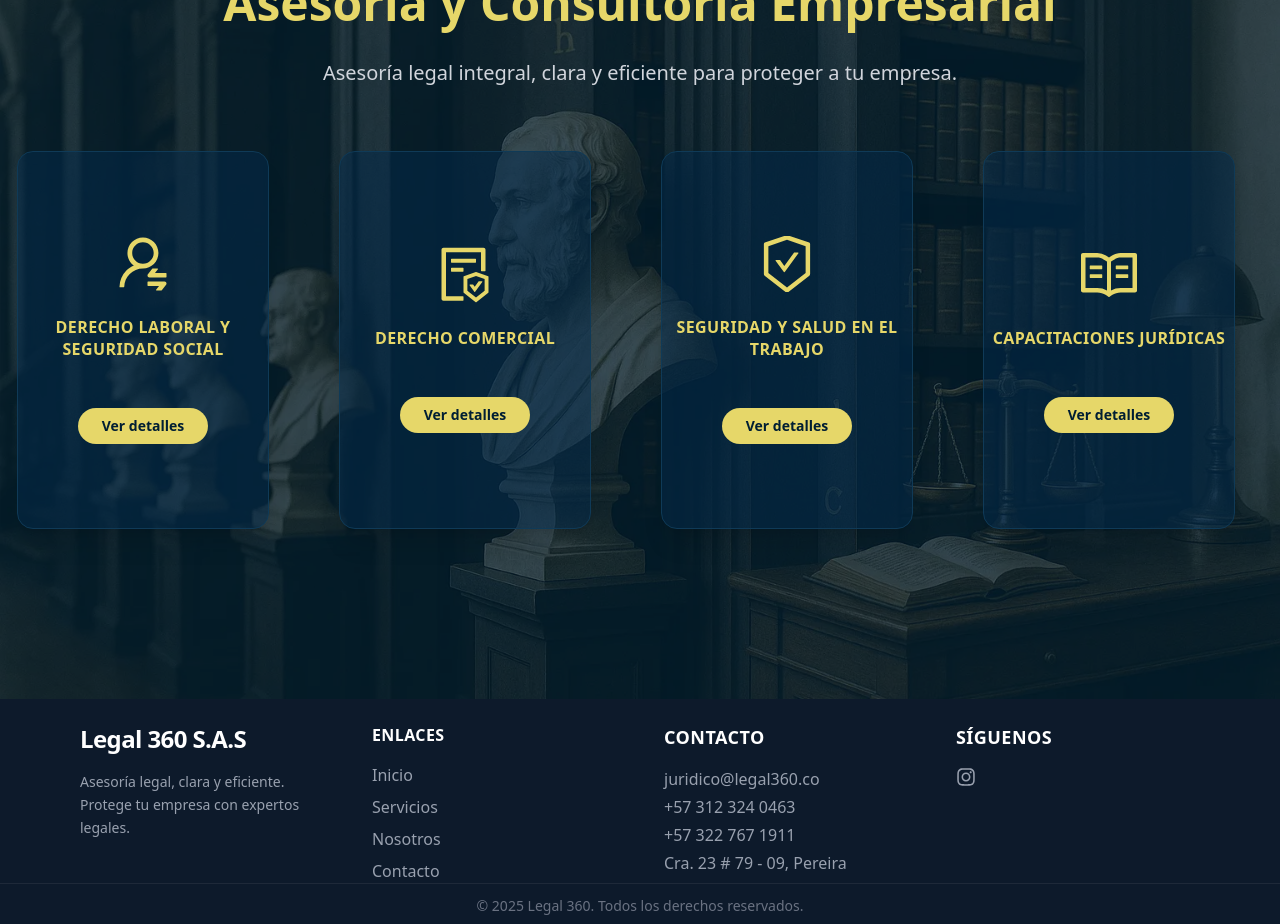
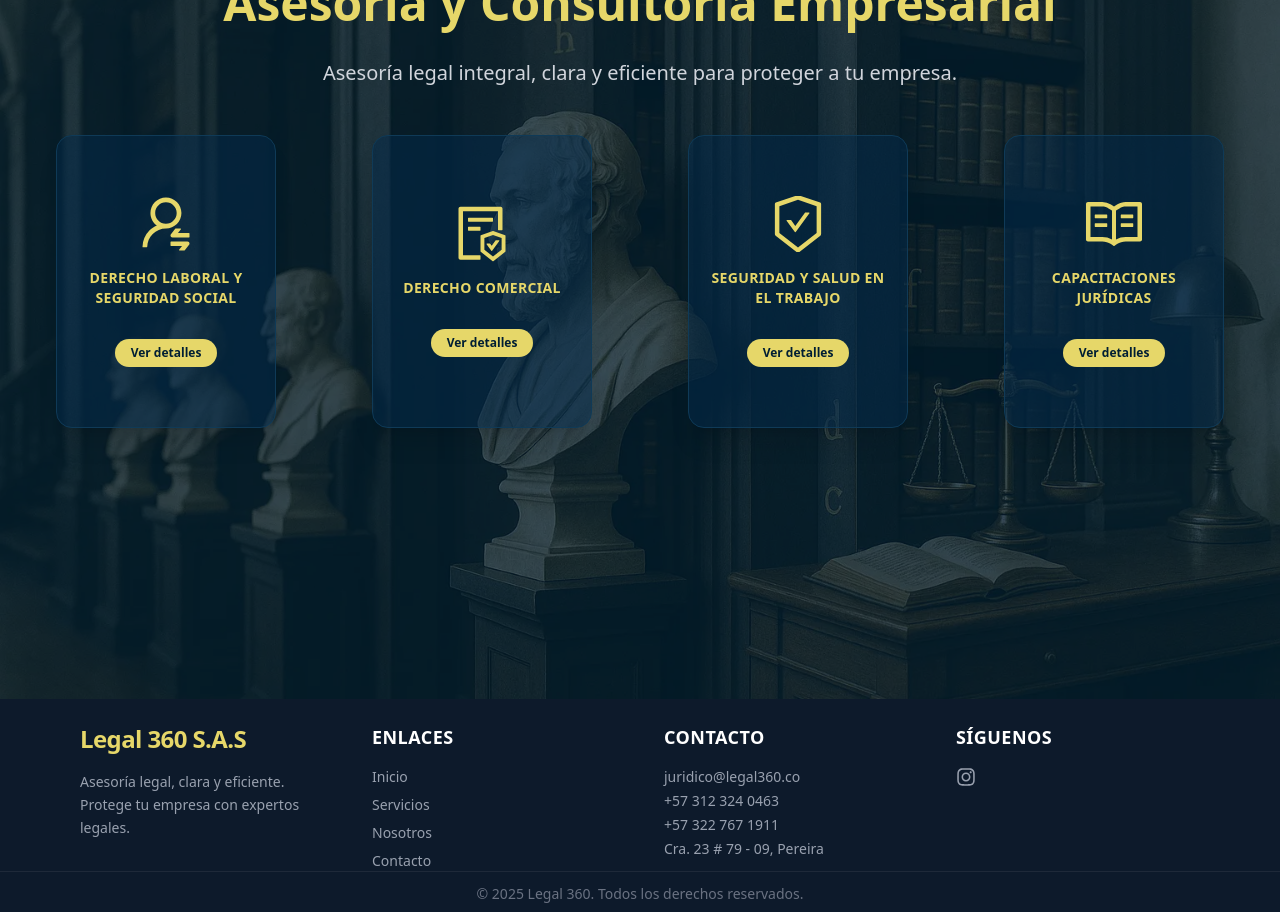
Before and after one commit to sazaba/legal360, a React (Vite) app: page / in a window 1280 px wide. Shown: the part 1880-2804 px from the top of the page. Built offline with nearby package versions, Linux system fonts and the light colour scheme.

Commit message:
card text

```diff
--- a/src/pages/Footer.jsx
+++ b/src/pages/Footer.jsx
@@ -6,7 +6,7 @@ const Footer = () => {
             <div className="max-w-7xl mx-auto px-6 md:px-20 grid grid-cols-1 sm:grid-cols-2 lg:grid-cols-4 gap-12">
                 {/* Marca */}
                 <div>
-                    <h2 className="text-2xl font-bold text-white mb-4 tracking-tight">Legal 360 S.A.S</h2>
+                    <h2 className="text-2xl font-bold text-[#e6d769] mb-4 tracking-tight">Legal 360 S.A.S</h2>
                     <p className="text-gray-400 text-sm leading-relaxed">
                         Asesoría legal, clara y eficiente.<br /> Protege tu empresa con expertos legales.
                     </p>
@@ -14,8 +14,8 @@ const Footer = () => {
 
                 {/* Enlaces */}
                 <div>
-                    <h3 className="text-base font-semibold text-white mb-4 uppercase tracking-wide">Enlaces</h3>
-                    <ul className="space-y-2 text-gray-400 text-base">
+                    <h3 className="text-lg font-semibold text-white mb-4 uppercase tracking-wide">Enlaces</h3>
+                    <ul className="space-y-2 text-gray-400 text-sm">
                         {['Inicio', 'Servicios', 'Nosotros', 'Contacto'].map((item) => (
                             <li key={item}>
                                 <a href={`/#${item.toLowerCase()}`} className="hover:text-white transition-colors duration-150">
@@ -29,7 +29,7 @@ const Footer = () => {
                 {/* Contacto */}
                 <div>
                     <h3 className="text-lg font-semibold text-white mb-4 uppercase tracking-wide">Contacto</h3>
-                    <ul className="space-y-1 text-gray-400 text-base">
+                    <ul className="space-y-1 text-gray-400 text-sm">
                         <li>juridico@legal360.co</li>
                         <li>+57 312 324 0463</li>
                         <li>+57 322 767 1911</li>
--- a/src/pages/Servicios.jsx
+++ b/src/pages/Servicios.jsx
@@ -36,14 +36,14 @@ const Servicios = ({ id }) => {
       titulo: 'Derecho Laboral y Seguridad Social',
       icono: <UserSwitchOutlined style={iconStyle} />,
       resumen: 'Acompañamiento legal en materia laboral y de seguridad social, protegiendo a tu empresa y optimizando la relación con tus colaboradores.',
-      link: 'https://legal360.com/laboral'
+      link: '/derecho-laboral'
     },
     {
       id: 2,
       titulo: 'Derecho Comercial',
       icono: <FileProtectOutlined style={iconStyle} />,
       resumen: 'Asesoría legal en derecho comercial para la tomas de decisiones empresariales seguras, protegiendo tu negocio y respaldando cada acuerdo con confianza.',
-      link: 'https://legal360.com/comercial'
+      link: '/comercial'
     },
     {
       id: 3,
@@ -57,7 +57,7 @@ const Servicios = ({ id }) => {
       titulo: 'Capacitaciones Jurídicas',
       icono: <ReadOutlined style={iconStyle} />,
       resumen: 'Capacitaciones jurídicas prácticas y actualizadas para fortalecer el cumplimiento legal en tu empresa.',
-      link: 'https://legal360.com/capacitaciones'
+      link: '/capacitaciones'
     },
   ];
 
@@ -74,10 +74,7 @@ const Servicios = ({ id }) => {
     >
       <div className="w-full overflow-hidden absolute top-0 left-0 z-20">
         <svg viewBox="0 0 500 150" preserveAspectRatio="none" className="w-full h-[40px] rotate-180">
-          <path
-            d="M0.00,49.98 C150.00,150.00 349.19,-50.00 500.00,49.98 L500.00,150.00 L0.00,150.00 Z"
-            className="fill-[#001e33]"
-          />
+          <path d="M0.00,49.98 C150.00,150.00 349.19,-50.00 500.00,49.98 L500.00,150.00 L0.00,150.00 Z" className="fill-[#001e33]" />
         </svg>
       </div>
 
@@ -88,35 +85,36 @@ const Servicios = ({ id }) => {
           Asesoría y Consultoría Empresarial
         </h2>
 
-        <p className="text-base sm:text-lg md:text-xl text-gray-300 mb-16 font-roboto">
+        <p className="text-base sm:text-lg md:text-xl text-gray-300 mb-12 font-roboto">
           Asesoría legal integral, clara y eficiente para proteger a tu empresa.
         </p>
 
-        <div className="grid grid-cols-1 sm:grid-cols-2 lg:grid-cols-4 gap-10">
+        <div className="grid grid-cols-2 md:grid-cols-4 gap-4 justify-items-center">
           {servicios.map((servicio, index) => {
             const isFlipped = activeId === servicio.id;
             return (
-              <div key={servicio.id} className={`relative w-[90%] sm:w-[80%] md:w-[280px] h-[360px] sm:h-[400px] md:h-[420px] mx-auto perspective ${isMobile ? 'mobile-fade-in' : ''}`}
-                style={isMobile ? { '--delay': animationDelays[index % animationDelays.length] } : {}}>
               <div
-                  className={`relative w-full h-full transition-transform duration-700 transform-style-preserve-3d ${isFlipped ? 'rotate-y-180' : ''}`}
+                key={servicio.id}
+                className={`relative w-full max-w-[220px] aspect-[3/4] perspective ${isMobile ? 'mobile-fade-in' : ''}`}
+                style={isMobile ? { '--delay': animationDelays[index % animationDelays.length] } : {}}
               >
+                <div className={`relative w-full h-full transition-transform duration-700 transform-style-preserve-3d ${isFlipped ? 'rotate-y-180' : ''}`}>
                   {/* Front */}
                   <div
                     onClick={() => setActiveId(servicio.id)}
-                    className="absolute w-[90%] h-[90%] backface-hidden bg-[#032b4c]/50 rounded-2xl px-2 py-12 shadow-xl border border-[#0f3a57] hover:border-[#e6d769] flex flex-col justify-center items-center text-center cursor-pointer"
+                    className="absolute w-full h-full backface-hidden bg-[#032b4c]/50 rounded-2xl px-4 py-6 shadow-xl border border-[#0f3a57] hover:border-[#e6d769] flex flex-col justify-center items-center text-center cursor-pointer"
                   >
-                    <div className="mb-6">{servicio.icono}</div>
-                    <h3 className="text-md font-semibold text-[#e6d769] uppercase tracking-wide mb-6 w-full max-w-[360px] mx-auto leading-snug">
+                    <div className="mb-4">{servicio.icono}</div>
+                    <h3 className="text-sm font-semibold text-[#e6d769] uppercase tracking-wide mb-4 w-full max-w-[240px] mx-auto leading-snug">
                       {servicio.titulo}
                     </h3>
-                    <div className="mt-6">
+                    <div className="mt-4">
                       <button
                         onClick={(e) => {
                           e.stopPropagation();
                           setActiveId(servicio.id);
                         }}
-                        className="text-sm text-[#001e33] bg-[#e6d769] hover:bg-[#f1e28c] font-semibold px-6 py-2 rounded-full transition"
+                        className="text-xs text-[#001e33] bg-[#e6d769] hover:bg-[#f1e28c] font-semibold px-4 py-1.5 rounded-full transition"
                       >
                         Ver detalles
                       </button>
@@ -124,54 +122,20 @@ const Servicios = ({ id }) => {
                   </div>
 
                   {/* Back */}
-                  <div className="absolute w-[90%] h-[90%]  backface-hidden rotate-y-180 bg-[#001e33] border border-[#e6d769] rounded-2xl px-8 py-12 flex flex-col justify-center items-center text-center">
-                    <h3 className="text-2xl font-bold text-[#e6d769] mb-4">{servicio.titulo}</h3>
-                    <p className="text-gray-300 text-sm md:text- mb-6 leading-normal max-w-2xl w-full">
+                  <div className="absolute w-full h-full backface-hidden rotate-y-180 bg-[#001e33] border border-[#e6d769] rounded-2xl px-4 py-6 flex flex-col justify-center items-center text-center">
+                    <h3 className="text-lg font-bold text-[#e6d769] mb-3">{servicio.titulo}</h3>
+                    <p className="text-gray-300 text-xs mb-4 leading-normal max-w-sm w-full">
                       {servicio.resumen}
                     </p>
-
-                    {servicio.titulo === 'Seguridad y Salud en el Trabajo' ? (
                     <button
-                        onClick={() => navigate('/sst')}
-                        className="text-sm bg-[#e6d769] text-[#001e33] font-semibold px-6 py-2 rounded-full hover:bg-[#f1e28c] transition animate-bounce"
+                      onClick={() => navigate(servicio.link)}
+                      className="text-xs bg-[#e6d769] text-[#001e33] font-semibold px-4 py-1.5 rounded-full hover:bg-[#f1e28c] transition animate-bounce"
                     >
                       Más información
                     </button>
-                    ) : servicio.titulo === 'Derecho Laboral y Seguridad Social' ? (
-                      <button
-                        onClick={() => navigate('/derecho-laboral')}
-                        className="text-sm bg-[#e6d769] text-[#001e33] font-semibold px-6 py-2 rounded-full hover:bg-[#f1e28c] transition animate-bounce"
-                      >
-                        Más información
-                      </button>
-                    ) : servicio.titulo === 'Derecho Comercial' ? (
-                      <button
-                        onClick={() => navigate('/comercial')}
-                        className="text-sm bg-[#e6d769] text-[#001e33] font-semibold px-6 py-2 rounded-full hover:bg-[#f1e28c] transition animate-bounce"
-                      >
-                        Más información
-                      </button>
-                    ) : servicio.titulo === 'Capacitaciones Jurídicas' ? (
-                      <button
-                        onClick={() => navigate('/capacitaciones')}
-                        className="text-sm bg-[#e6d769] text-[#001e33] font-semibold px-6 py-2 rounded-full hover:bg-[#f1e28c] transition animate-bounce"
-                      >
-                        Más información
-                      </button>
-                    ) : (
-                      <a
-                        href={servicio.link}
-                        target="_blank"
-                        rel="noopener noreferrer"
-                        className="text-sm bg-[#e6d769] text-[#001e33] font-semibold px-6 py-2 rounded-full hover:bg-[#f1e28c] transition animate-bounce"
-                      >
-                        Más información
-                      </a>
-                    )}
-
                     <button
                       onClick={() => setActiveId(null)}
-                      className="mt-4 text-xs text-[#e6d769] underline hover:text-white"
+                      className="mt-3 text-xs text-[#e6d769] underline hover:text-white"
                     >
                       Volver
                     </button>
```
Lines whose indentation alone changed are shown as unchanged.
